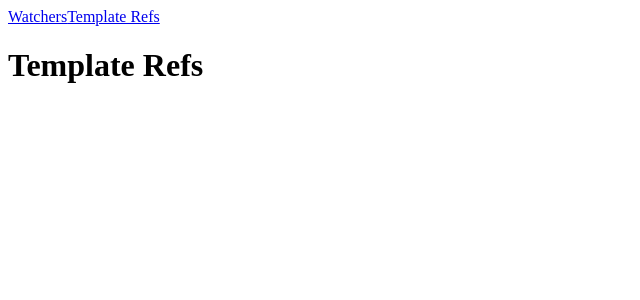
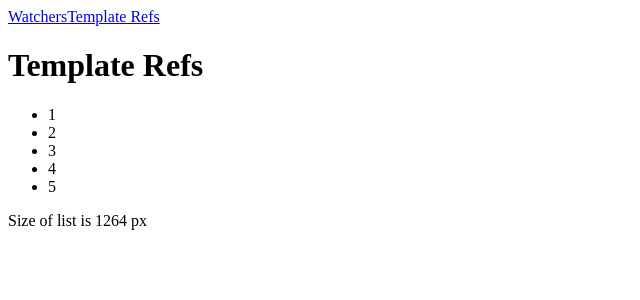
Before and after one commit to splendente/vue-sandbox, a Vue app: page /template-refs in a window 1280 px wide. Shown: the top 300 px of the page, without its empty margins (0-640 px from the left). Built offline with nearby package versions, Linux system fonts and the light colour scheme.

Commit message:
:sparkles: create watchers-view and template-refs-view

```diff
--- a/src/views/template-refs.vue
+++ b/src/views/template-refs.vue
@@ -1,5 +1,20 @@
+<script setup lang="ts">
+import { ref, computed } from 'vue'
+
+const list = ref(null)
+const listWidth = computed(() => list.value?.clientWidth)
+</script>
+
 <template>
   <main>
     <h1>Template Refs</h1>
+    <ul ref="list">
+      <li v-for="(item, index) in 5" :key="index">
+        {{ item }}
+      </li>
+    </ul>
+    <p>
+      Size of list is <span>{{ listWidth }}</span> px
+    </p>
   </main>
 </template>
--- a/src/views/watchers-view.vue
+++ b/src/views/watchers-view.vue
@@ -1,3 +1,19 @@
+<script setup lang="ts">
+import { ref, watch, watchEffect } from 'vue'
+
+const count = ref(0)
+watch(count, () => {
+  console.log('count is called' + count.value + ' times')
+})
+count.value++
+
+const count2 = ref(0)
+watchEffect(() => {
+  console.log('count2 is called' + count2.value + ' times')
+})
+count2.value++
+</script>
+
 <template>
   <main>
     <h1>Watchers</h1>
```
